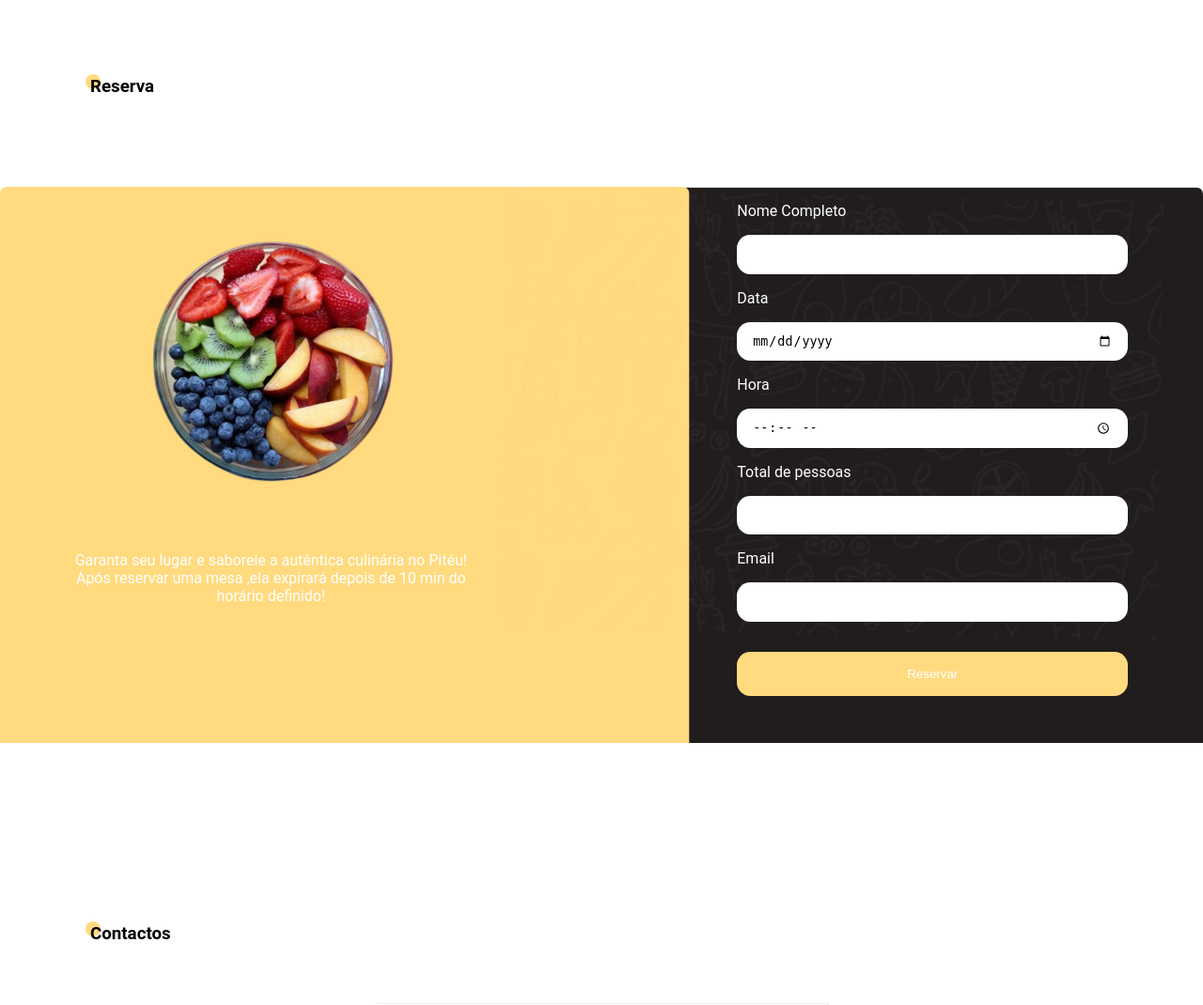
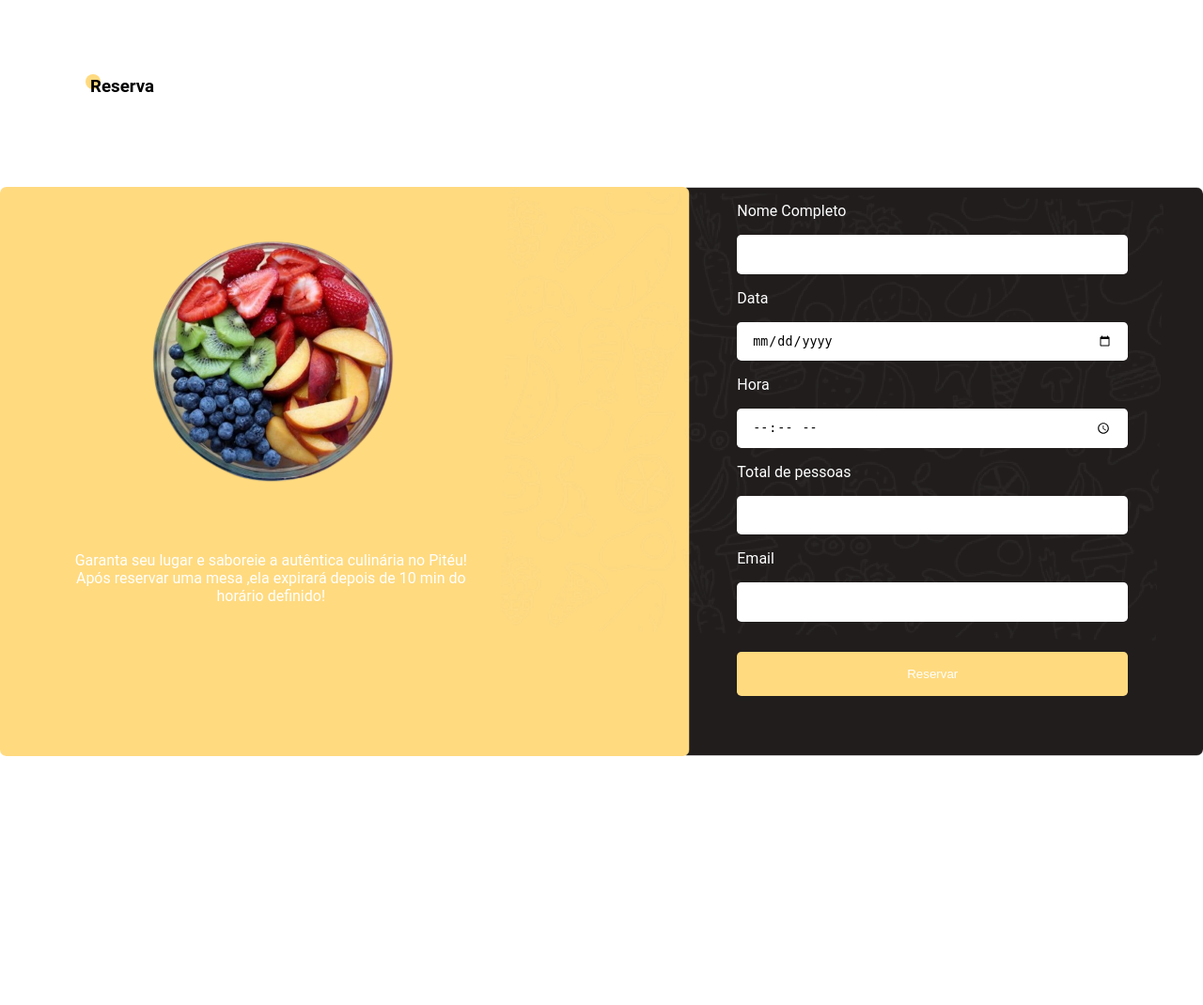
Before and after one commit to OrlandoMartinho/pitel_fullstacks, a PHP site: page / in a window 1280 px wide; the page is wider, and only the part inside the window is pictured. Shown: the part 2741-3811 px from the top of that part at 94% size. Run offline with PHP 8.4, Linux system fonts and the light colour scheme.

Commit message:
first commit

```diff
--- a/public/css/style.css
+++ b/public/css/style.css
@@ -237,7 +237,7 @@ h3::before{
     display: flex;
     justify-content: space-around;
     width: 100vw;
-    height: 74vh;
+    height: 94vh;
 }
 
 .content-reservas{
@@ -265,13 +265,13 @@ h3::before{
     height: 2.6rem;
     background-color: var(--color-text);
     padding: 1rem;
-    border-radius: .9rem;
+    border-radius: .3rem;
 }
 .btn{
     border: none;
     margin-top: 2rem;
     padding: 1rem 0;
-    border-radius: .9rem;
+    border-radius: .3rem;
     color: var(--color-text);
     background-color: var(--color-primary);
     margin-left: 8rem;
```
